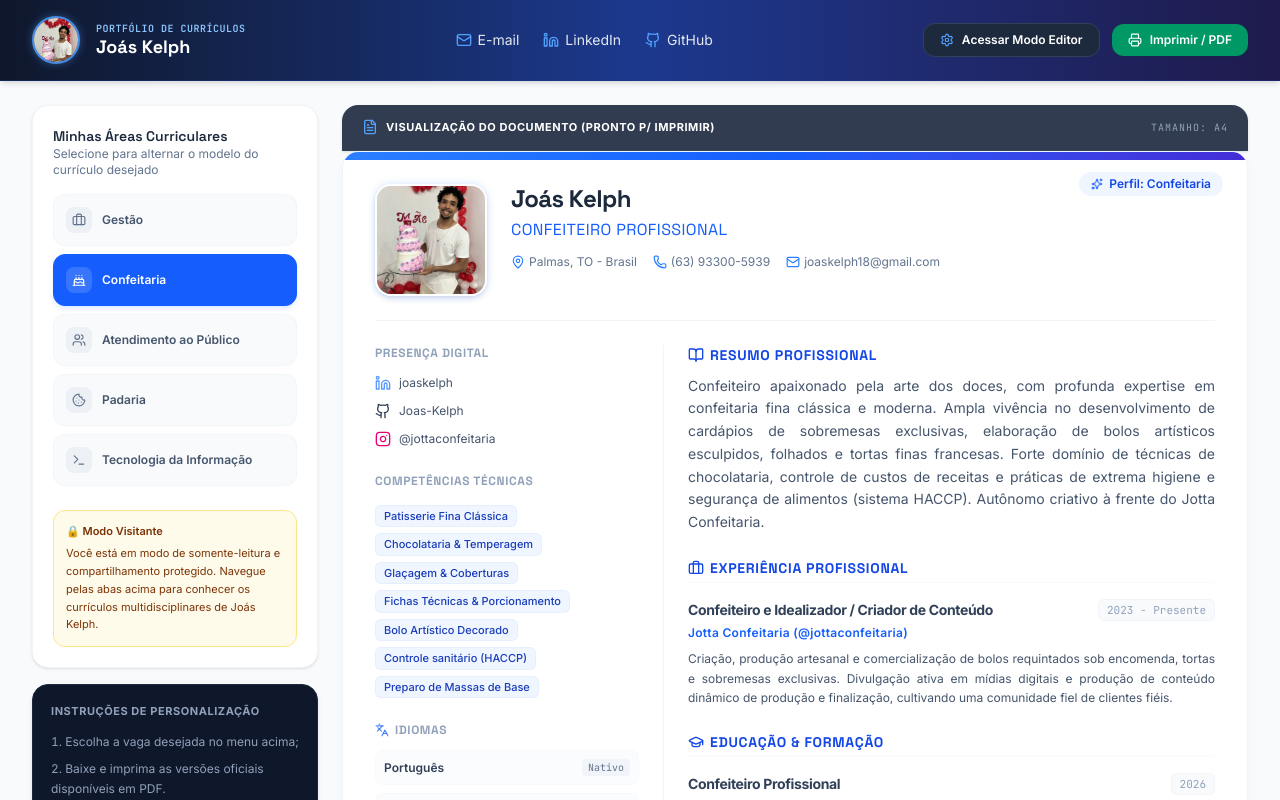
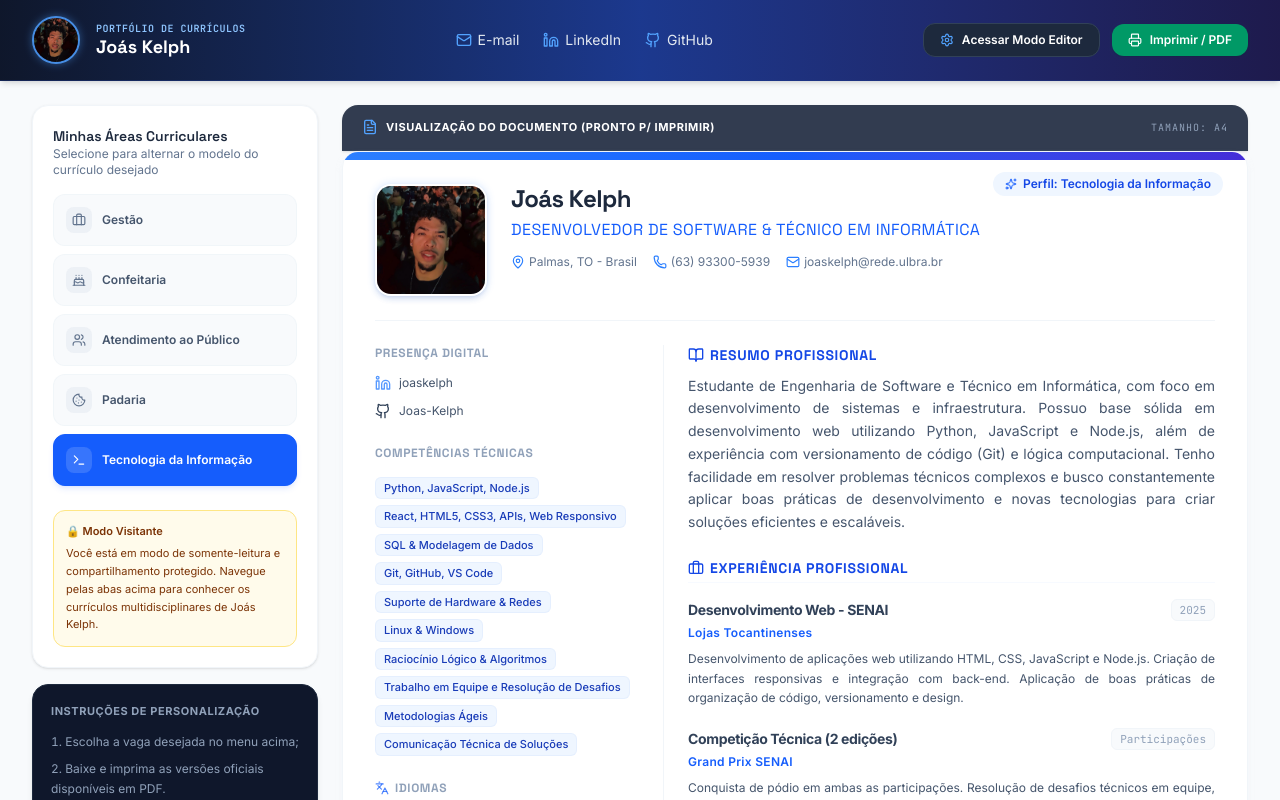
Before and after one commit to Joas-Kelph/Curriculo-Portifolio, a React (Vite) app: page / in a window 1280 px wide. Shown: the top 800 px of the page. Built offline with nearby package versions, Linux system fonts and the light colour scheme.

Commit message:
Update fmt.Println message from 'Hello' to 'Goodbye'

```diff
--- a/src/defaultData.ts
+++ b/src/defaultData.ts
@@ -1,7 +1,7 @@
 import { CurriculoMultidisciplinar } from "./types";
 
 export const DEFAULT_CURRICULOS: CurriculoMultidisciplinar = {
-  "activeArea": "Confeitaria",
+  "activeArea": "Tecnologia da Informação",
   "areas": {
     "Gestão": {
       "nome": "Joás Kelph",
@@ -30,6 +30,13 @@ export const DEFAULT_CURRICULOS: CurriculoMultidisciplinar = {
           "cargo": "Experiência e Competidor Técnica",
           "periodo": "Grand Prix SENAI (2 edições)",
           "descricao": "Resolução de problemas reais: Desenvolvimento de soluções estratégicas para desafios reais de empresas em maratonas de 72 horas. Foco em Resultados: Diagnóstico ágil de gargalos operacionais e proposição de melhorias com foco em eficiência e redução de custos. Soft Skills: Demonstração de alta capacidade de trabalho sob pressão, liderança colaborativa e gestão de tempo crítica."
+        },
+        {
+          "id": "exp_1779903885268",
+          "empresa": "L’Occitane au Brésil",
+          "cargo": "Supervisor de Loja",
+          "periodo": "Janeiro - Março 2025",
+          "descricao": "Supervisão e apoio à equipe de vendas, orientando no atendimento ao cliente e cumprimento de metas. Orientação, treinamento e apoio aos colaboradores nas rotinas diárias da loja. Organização das escalas de trabalho e distribuição de tarefas da equipe. Acompanhamento dos indicadores de vendas e apoio em ações para melhoria de resultados. Controle e acompanhamento do estoque, inventários e reposição de mercadorias. Conferência de recebimento de produtos e apoio aos processos logísticos. Suporte à abertura e fechamento da loja, assegurando o cumprimento dos procedimentos internos."
         }
       ],
       "educacoes": [
```
